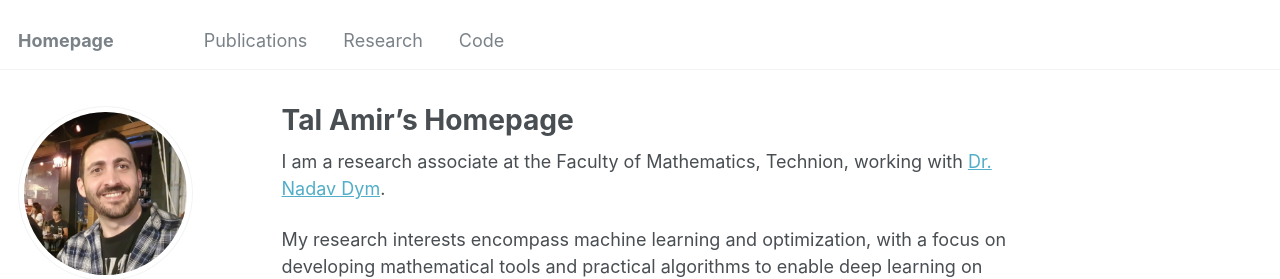
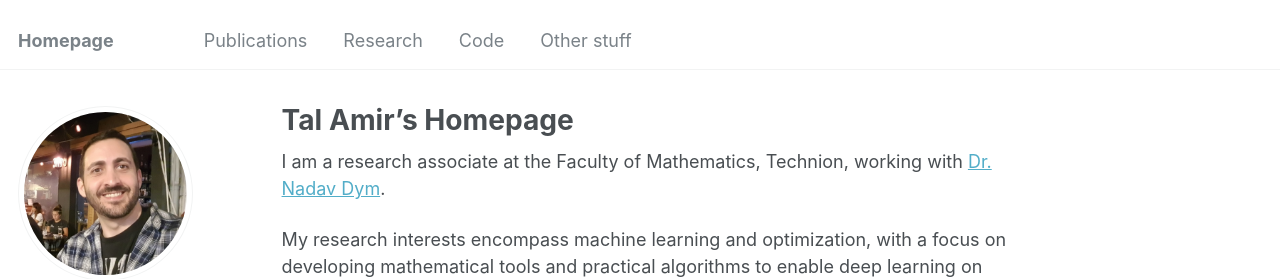
Before and after one commit to tal-amir/tal-amir.github.io, a Jekyll site: the page built from _pages/about.md, in a window 1280 px wide. Shown: the top 279 px of the page. Built offline with Jekyll 4.4.1, drawn with Linux system fonts in a browser that asks for light colours; some web fonts are replaced.

Commit message:
Update navigation.yml

```diff
--- a/_data/navigation.yml
+++ b/_data/navigation.yml
@@ -9,6 +9,9 @@ main:
 
   - title: "Code"
     url: /code/
+
+  - title: "Other stuff"
+    url: /otherstuff/
 
   # - title: "Talks"
   #   url: /talks/
```
